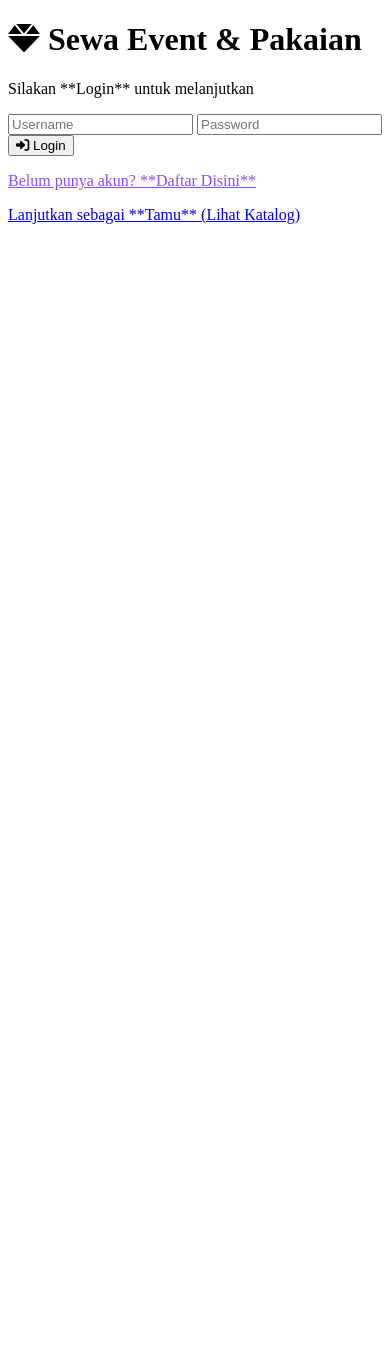
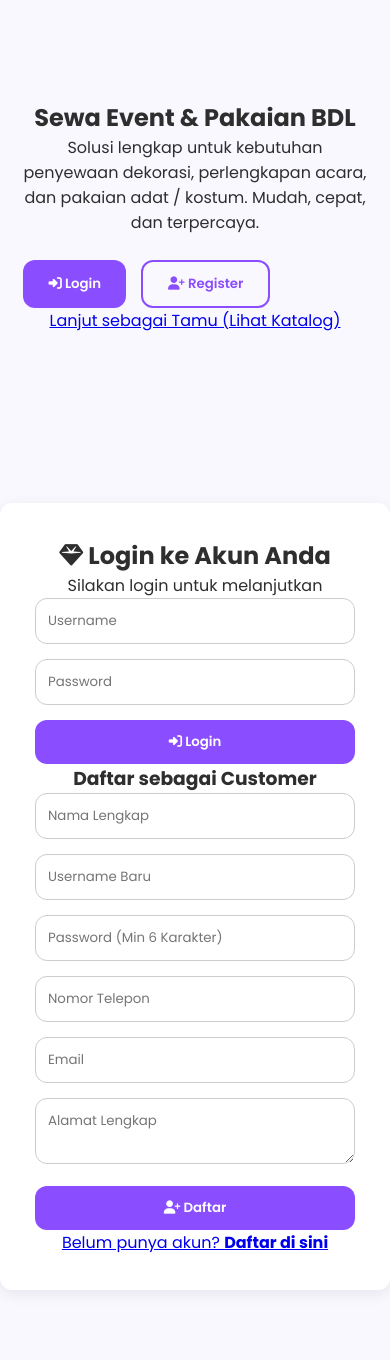
Before and after one commit to dhinivadilaa/sewa-event-bdl, a PHP site: page / in a window 390 px wide. Before the commit the page ends 224 px from the top, so only its background shows below. Run offline with PHP 8.4, Linux system fonts and the light colour scheme.

Commit message:
Menyempurnakan tampilan landing page dan memperbaiki CSS

```diff
--- a/assets/css/style.css
+++ b/assets/css/style.css
@@ -1,26 +1,317 @@
-/* FILE: assets/css/style.css (Styling Utama) */
+/* ============================================================
+   FILE: assets/css/style.css
+   STYLE UTAMA - Modern, Profesional, Clean UI
+   ============================================================ */
+
+/* ========== 1. FONT & WARNA GLOBAL ========== */
 @import url('https://fonts.googleapis.com/css2?family=Poppins:wght@300;400;500;600;700&display=swap');
 
 :root {
-    --primary-color: #8A4DFF; /* Ungu Soft/Orchid */
-    --secondary-color: #6c757d; /* Abu-abu Sekunder */
-    --success-color: #28a745; /* Hijau */
-    --warning-color: #ffc107; /* Kuning */
-    --danger-color: #dc3545; /* Merah */
-    --light-bg: #f8f9fa; /* Latar Belakang Sangat Terang */
-    --dark-text: #343a40; /* Teks Gelap */
-    --card-bg: #ffffff; /* Latar Belakang Kartu */
-    --shadow: 0 0.125rem 0.25rem rgba(0, 0, 0, 0.075);
-    --primary-dark: #6B38CC; /* Ungu Darker untuk hover/focus */
-    --soft-purple-bg: #E0CCFF; /* Background aksen ungu sangat muda */
+    --primary-color: #8A4DFF;
+    --primary-dark: #6B38CC;
+    --accent-red: #FF4D6D;
+
+    --dark-text: #2e2e2e;
+    --light-text: #ffffff;
+
+    --light-bg: #faf8ff;
+    --soft-bg: #f2eaff;
+    --white: #ffffff;
+
+    --shadow: 0 4px 15px rgba(0,0,0,0.08);
+    --radius: 12px;
 }
-/* ... (Bagian CSS lainnya) ... */
+
+/* ========== 2. RESET ========== */
+* {
+    margin: 0;
+    padding: 0;
+    box-sizing: border-box;
+    font-family: 'Poppins', sans-serif;
+}
+
+body {
+    background: var(--light-bg);
+    color: var(--dark-text);
+}
+
+/* ========== 3. GLOBAL COMPONENTS ========== */
+
+/* Tombol Umum */
+.btn-primary {
+    background: var(--primary-color);
+    color: white;
+    padding: 12px 25px;
+    border-radius: var(--radius);
+    border: none;
+    cursor: pointer;
+    font-weight: 600;
+    transition: 0.2s ease-in-out;
+}
+.btn-primary:hover {
+    background: var(--primary-dark);
+}
+
+.btn-outline {
+    padding: 12px 25px;
+    border: 2px solid var(--primary-color);
+    background: transparent;
+    border-radius: var(--radius);
+    cursor: pointer;
+    font-weight: 600;
+    color: var(--primary-color);
+    transition: 0.25s;
+}
+.btn-outline:hover {
+    background: var(--primary-color);
+    color: white;
+}
+
+/* Section Title */
+.section-title {
+    text-align: center;
+    font-size: 2.1rem;
+    font-weight: 700;
+    margin-bottom: 15px;
+}
+
+.section-sub {
+    text-align: center;
+    color: #666;
+    margin-bottom: 40px;
+}
+
+/* Card */
+.card {
+    background: var(--white);
+    border-radius: var(--radius);
+    padding: 20px;
+    box-shadow: var(--shadow);
+}
+
+/* Navbar */
+.navbar {
+    width: 100%;
+    padding: 18px 6%;
+    display: flex;
+    justify-content: space-between;
+    align-items: center;
+    background: var(--white);
+    box-shadow: var(--shadow);
+    position: sticky;
+    top: 0;
+    z-index: 100;
+}
+.navbar .logo {
+    font-size: 1.4rem;
+    font-weight: 700;
+    color: var(--primary-color);
+}
+.navbar ul {
+    list-style: none;
+    display: flex;
+    gap: 25px;
+}
+.navbar ul li a {
+    text-decoration: none;
+    font-weight: 500;
+    color: var(--dark-text);
+    transition: 0.2s;
+}
+.navbar ul li a:hover {
+    color: var(--primary-color);
+}
+
+
+/* ========== 4. LANDING PAGE HERO ========== */
+
+.hero {
+    width: 100%;
+    padding: 100px 6%;
+    display: flex;
+    align-items: center;
+    justify-content: space-between;
+    gap: 60px;
+}
+
+.hero-text {
+    width: 50%;
+}
+
+.hero-text h1 {
+    font-size: 3rem;
+    font-weight: 700;
+    color: var(--primary-color);
+}
+.hero-text p {
+    margin: 20px 0;
+    font-size: 1.1rem;
+    color: #444;
+}
+
+.hero-buttons {
+    margin-top: 25px;
+    display: flex;
+    gap: 15px;
+}
+
+.hero-img {
+    width: 50%;
+}
+.hero-img img {
+    width: 100%;
+    border-radius: var(--radius);
+    box-shadow: var(--shadow);
+}
+
+
+/* ========== 5. FITUR SECTION ========== */
+
+.features {
+    padding: 80px 6%;
+    background: var(--white);
+}
+
+.features-grid {
+    display: grid;
+    grid-template-columns: repeat(3, 1fr);
+    gap: 25px;
+}
+
+.feature-card {
+    padding: 30px;
+    text-align: center;
+    border-radius: var(--radius);
+    background: var(--soft-bg);
+    box-shadow: var(--shadow);
+}
+
+.feature-card i {
+    font-size: 2.5rem;
+    color: var(--primary-color);
+    margin-bottom: 15px;
+}
+
+
+/* ========== 6. LOKASI SECTION ========== */
+
+.location {
+    padding: 80px 6%;
+}
+
+.location iframe {
+    width: 100%;
+    height: 350px;
+    border-radius: var(--radius);
+    border: none;
+    box-shadow: var(--shadow);
+}
+
+
+/* ========== 7. FOOTER ========== */
+
+.footer {
+    width: 100%;
+    padding: 25px 6%;
+    background: var(--primary-color);
+    color: white;
+    text-align: center;
+    margin-top: 50px;
+}
+
+
+/* ========== 8. LOGIN / REGISTER PAGE ========== */
+
+.login-container {
+    max-width: 420px;
+    margin: 70px auto;
+    padding: 35px;
+    background: var(--white);
+    border-radius: var(--radius);
+    box-shadow: var(--shadow);
+    text-align: center;
+}
+
+.login-container h1 {
+    font-size: 1.9rem;
+    margin-bottom: 10px;
+    color: var(--primary-color);
+}
+
+.login-container input,
+.login-container textarea {
+    width: 100%;
+    padding: 12px;
+    border-radius: var(--radius);
+    border: 1px solid #ccc;
+    margin-bottom: 15px;
+}
+
+.login-container button[type="submit"] {
+    background: var(--primary-color);
+    width: 100%;
+    padding: 12px;
+    color: white;
+    border: none;
+    border-radius: var(--radius);
+    font-weight: 600;
+    cursor: pointer;
+    transition: 0.25s;
+}
 .login-container button[type="submit"]:hover {
-    background-color: var(--primary-dark);
+    background: var(--primary-dark);
 }
-/* ... (Bagian CSS lainnya) ... */
-.product-card-body .rent-btn:hover {
-    background-color: var(--primary-dark);
-    text-decoration: none;
+
+/* Pesan Error & Sukses */
+.error-message,
+.success-message {
+    padding: 12px;
+    border-radius: var(--radius);
+    margin-bottom: 20px;
+    font-size: 0.9rem;
 }
-/* ... (Bagian CSS lainnya) ... */
+
+.error-message {
+    background: #ffe6e8;
+    color: #d64040;
+    border: 1px solid #ffb6bd;
+}
+
+.success-message {
+    background: #e4f8e4;
+    color: #2b8f51;
+    border: 1px solid #b9e6c0;
+}
+
+/* Link Toggle */
+.form-toggle-link {
+    color: var(--primary-color);
+    cursor: pointer;
+    text-decoration: underline;
+}
+
+
+/* ========== 9. RESPONSIVE MOBILE ========== */
+
+@media (max-width: 900px) {
+    .hero {
+        flex-direction: column;
+        text-align: center;
+    }
+    .hero-text,
+    .hero-img {
+        width: 100%;
+    }
+    .features-grid {
+        grid-template-columns: 1fr 1fr;
+    }
+}
+
+@media (max-width: 600px) {
+    .features-grid {
+        grid-template-columns: 1fr;
+    }
+    .navbar ul {
+        display: none; /* di versi full bisa dibuatkan hamburger menu */
+    }
+}
--- a/index.php
+++ b/index.php
@@ -1,26 +1,19 @@
 <?php
-// FILE: dhinivadilaa/sewa-event-bdl/sewa-event-bdl-18315c3e0bfe31e7ed6e87b1a95c9b75fe8170bd/index.php (Halaman Login & Registrasi)
+// FILE: index.php (Halaman Landing + Login & Registrasi)
 session_start();
 
-// Cek jika pengguna sudah login, langsung redirect ke dashboard yang sesuai (diambil dari login_process.php)
+// Redirect jika sudah login
 if (isset($_SESSION['hak_akses'])) {
     $hak_akses = strtolower($_SESSION['hak_akses']);
+    $redirect = [
+        'admin' => 'views/admin/index.php',
+        'staff' => 'views/staff/index.php',
+        'vendor' => 'views/vendor/index.php',
+        'customer' => 'views/customer/index.php'
+    ];
 
-    $redirect_path = '';
-    if ($hak_akses == 'admin') {
-        $redirect_path = 'views/admin/index.php';
-    } elseif ($hak_akses == 'staff') {
-        // Asumsi folder views/staff ada
-        $redirect_path = 'views/staff/index.php';
-    } elseif ($hak_akses == 'vendor') {
-        // Asumsi folder views/vendor ada
-        $redirect_path = 'views/vendor/index.php';
-    } elseif ($hak_akses == 'customer') {
-        $redirect_path = 'views/customer/index.php';
-    }
-
-    if ($redirect_path) {
-        header('Location: ' . $redirect_path);
+    if (isset($redirect[$hak_akses])) {
+        header("Location: " . $redirect[$hak_akses]);
         exit();
     }
 }
@@ -30,46 +23,50 @@
 <head>
     <meta charset="UTF-8">
     <meta name="viewport" content="width=device-width, initial-scale=1.0">
-    <title>Login / Register | Sewa Event & Pakaian BDL</title>
+    <title>Sewa Event & Pakaian BDL | Login & Register</title>
+
+    <!-- CSS Utama -->
     <link rel="stylesheet" href="assets/css/style.css">
-    <link rel="stylesheet" href="https://cdnjs.cloudflare.com/ajax/libs/font-awesome/6.0.0-beta3/css/all.min.css">
-    <style>
-        /* Gaya tambahan untuk form register */
-        .form-toggle-link {
-            cursor: pointer;
-            color: var(--primary-color);
-            margin-top: 15px;
-            display: block;
-            text-decoration: underline;
-        }
-        .register-form {
-            display: none; /* Sembunyikan form register secara default */
-        }
-        .error-message, .success-message {
-            padding: 10px;
-            border-radius: 5px;
-            margin-bottom: 20px;
-            text-align: left;
-        }
-        .error-message {
-            background-color: #f8d7da;
-            color: var(--danger-color);
-            border: 1px solid #f5c6cb;
-        }
-        .success-message {
-            background-color: #d4edda;
-            color: var(--success-color);
-            border: 1px solid #c3e6cb;
-        }
-    </style>
+
+    <!-- Icon -->
+    <link rel="stylesheet" href="https://cdnjs.cloudflare.com/ajax/libs/font-awesome/6.5.0/css/all.min.css">
 </head>
+
 <body>
+
+    <!-- =======================
+         HERO / LANDING SECTION
+    ======================== -->
+    <section class="hero">
+        <div class="hero-content">
+            <h1>Sewa Event & Pakaian BDL</h1>
+            <p class="tagline">
+                Solusi lengkap untuk kebutuhan penyewaan dekorasi, perlengkapan acara, dan pakaian adat / kostum.
+                Mudah, cepat, dan terpercaya.
+            </p>
+
+            <div class="hero-buttons">
+                <button id="goLogin" class="btn-primary"><i class="fas fa-sign-in-alt"></i> Login</button>
+                <button id="goRegister" class="btn-outline"><i class="fas fa-user-plus"></i> Register</button>
+            </div>
+
+            <a href="views/customer/index.php" class="guest-link">
+                Lanjut sebagai Tamu (Lihat Katalog)
+            </a>
+        </div>
+    </section>
+
+    <!-- =======================
+         BOX LOGIN / REGISTER
+    ======================== -->
+    <div class="form-section" id="formSection">
+
         <div class="login-container">
-        <h1><i class="fas fa-gem"></i> Sewa Event & Pakaian</h1>
-        <p id="form-description">Silakan **Login** untuk melanjutkan</p>
+            <h2 id="form-title"><i class="fas fa-gem"></i> Login ke Akun Anda</h2>
+            <p id="form-description">Silakan login untuk melanjutkan</p>
 
             <?php
-        // Tampilkan pesan error atau sukses
+            // Pesan error / sukses
             if (isset($_SESSION['error_message'])) {
                 echo '<p class="error-message"><i class="fas fa-exclamation-triangle"></i> ' . $_SESSION['error_message'] . '</p>';
                 unset($_SESSION['error_message']);
@@ -80,69 +77,83 @@
             }
             ?>
 
+            <!-- FORM LOGIN -->
             <form id="login-form" action="login_process.php" method="POST">
                 <input type="text" name="username" placeholder="Username" required>
                 <input type="password" name="password" placeholder="Password" required>
-            <button type="submit" name="login"><i class="fas fa-sign-in-alt"></i> Login</button>
+                <button type="submit" name="login" class="btn-primary"><i class="fas fa-sign-in-alt"></i> Login</button>
             </form>
 
-        <form id="register-form" action="register_process.php" method="POST" class="register-form">
-            <h3 style="text-align: center; margin-bottom: 15px;">Daftar Akun Customer</h3>
+            <!-- FORM REGISTER -->
+            <form id="register-form" class="hidden" action="register_process.php" method="POST">
+                <h3>Daftar sebagai Customer</h3>
+
                 <input type="text" name="nama_customer" placeholder="Nama Lengkap" required>
                 <input type="text" name="username" placeholder="Username Baru" required>
                 <input type="password" name="password" placeholder="Password (Min 6 Karakter)" required>
-            <input type="text" name="no_telp" placeholder="Nomor Telepon Aktif" required>
+                <input type="text" name="no_telp" placeholder="Nomor Telepon" required>
                 <input type="email" name="email" placeholder="Email" required>
                 <textarea name="alamat" placeholder="Alamat Lengkap" required></textarea>
-            <button type="submit" name="register"><i class="fas fa-user-plus"></i> Daftar Sekarang</button>
+
+                <button type="submit" name="register" class="btn-primary"><i class="fas fa-user-plus"></i> Daftar</button>
             </form>
 
-        <p class="mt-3">
-            <a href="#" id="toggle-form" class="form-toggle-link">Belum punya akun? **Daftar Disini**</a>
+            <p class="switch-link">
+                <a href="#" id="toggle-form">Belum punya akun? <b>Daftar di sini</b></a>
             </p>
-
-        <p class="mt-3">
-            <a href="views/customer/index.php">Lanjutkan sebagai **Tamu** (Lihat Katalog)</a>
-        </p>
+        </div>
     </div>
 
 <script>
+// Elemen
 const loginForm = document.getElementById('login-form');
 const registerForm = document.getElementById('register-form');
 const toggleLink = document.getElementById('toggle-form');
+const formTitle = document.getElementById('form-title');
 const formDescription = document.getElementById('form-description');
-        let isLoginFormVisible = true;
 
-        // Cek jika ada pesan error dari proses registrasi, tampilkan kembali form register
-        const errorOrSuccess = document.querySelector('.error-message, .success-message');
-        if (errorOrSuccess && errorOrSuccess.textContent.includes('Gagal menyimpan')) {
-             // Jika gagal register, tampilkan form register kembali
-            loginForm.style.display = 'none';
-            registerForm.style.display = 'block';
-            toggleLink.innerHTML = 'Sudah punya akun? **Login Disini**';
-            formDescription.innerHTML = 'Silakan **Daftar** untuk membuat akun';
-            isLoginFormVisible = false;
-        }
+const goLogin = document.getElementById('goLogin');
+const goRegister = document.getElementById('goRegister');
+const formSection = document.getElementById('formSection');
 
-        toggleLink.addEventListener('click', function(e) {
+// Tampilkan box login/register saat klik tombol landing
+goLogin.onclick = () => {
+    formSection.classList.add("show");
+    loginForm.classList.remove("hidden");
+    registerForm.classList.add("hidden");
+    formTitle.innerHTML = `<i class="fas fa-sign-in-alt"></i> Login ke Akun Anda`;
+    formDescription.innerText = "Silakan login untuk melanjutkan";
+};
+
+goRegister.onclick = () => {
+    formSection.classList.add("show");
+    loginForm.classList.add("hidden");
+    registerForm.classList.remove("hidden");
+    formTitle.innerHTML = `<i class="fas fa-user-plus"></i> Daftar Akun Baru`;
+    formDescription.innerText = "Buat akun baru untuk melanjutkan";
+};
+
+// Tombol toggle
+toggleLink.onclick = (e) => {
     e.preventDefault();
 
-            if (isLoginFormVisible) {
-                // Tampilkan register, sembunyikan login
-                loginForm.style.display = 'none';
-                registerForm.style.display = 'block';
-                toggleLink.innerHTML = 'Sudah punya akun? **Login Disini**';
-                formDescription.innerHTML = 'Silakan **Daftar** untuk membuat akun';
-                isLoginFormVisible = false;
+    const isLoginShown = !loginForm.classList.contains("hidden");
+
+    if (isLoginShown) {
+        loginForm.classList.add("hidden");
+        registerForm.classList.remove("hidden");
+        formTitle.innerHTML = `<i class="fas fa-user-plus"></i> Daftar Akun Baru`;
+        formDescription.innerText = "Buat akun baru untuk melanjutkan";
+        toggleLink.innerHTML = `Sudah punya akun? <b>Login di sini</b>`;
     } else {
-                // Tampilkan login, sembunyikan register
-                loginForm.style.display = 'block';
-                registerForm.style.display = 'none';
-                toggleLink.innerHTML = 'Belum punya akun? **Daftar Disini**';
-                formDescription.innerHTML = 'Silakan **Login** untuk melanjutkan';
-                isLoginFormVisible = true;
+        loginForm.classList.remove("hidden");
+        registerForm.classList.add("hidden");
+        formTitle.innerHTML = `<i class="fas fa-sign-in-alt"></i> Login ke Akun Anda`;
+        formDescription.innerText = "Silakan login untuk melanjutkan";
+        toggleLink.innerHTML = `Belum punya akun? <b>Daftar di sini</b>`;
     }
-        });
+};
 </script>
+
 </body>
 </html>
```
Lines whose indentation alone changed are shown as unchanged.
